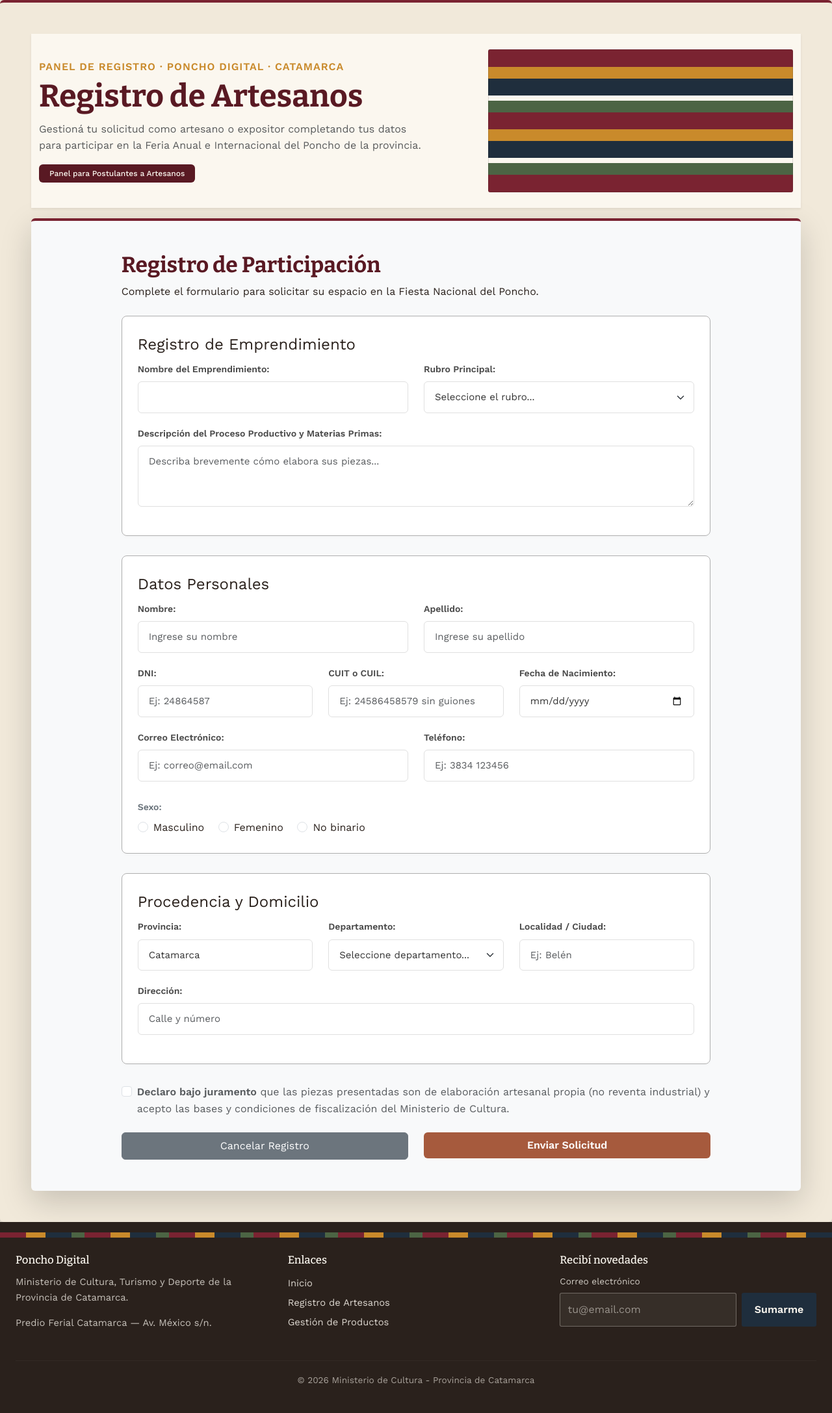
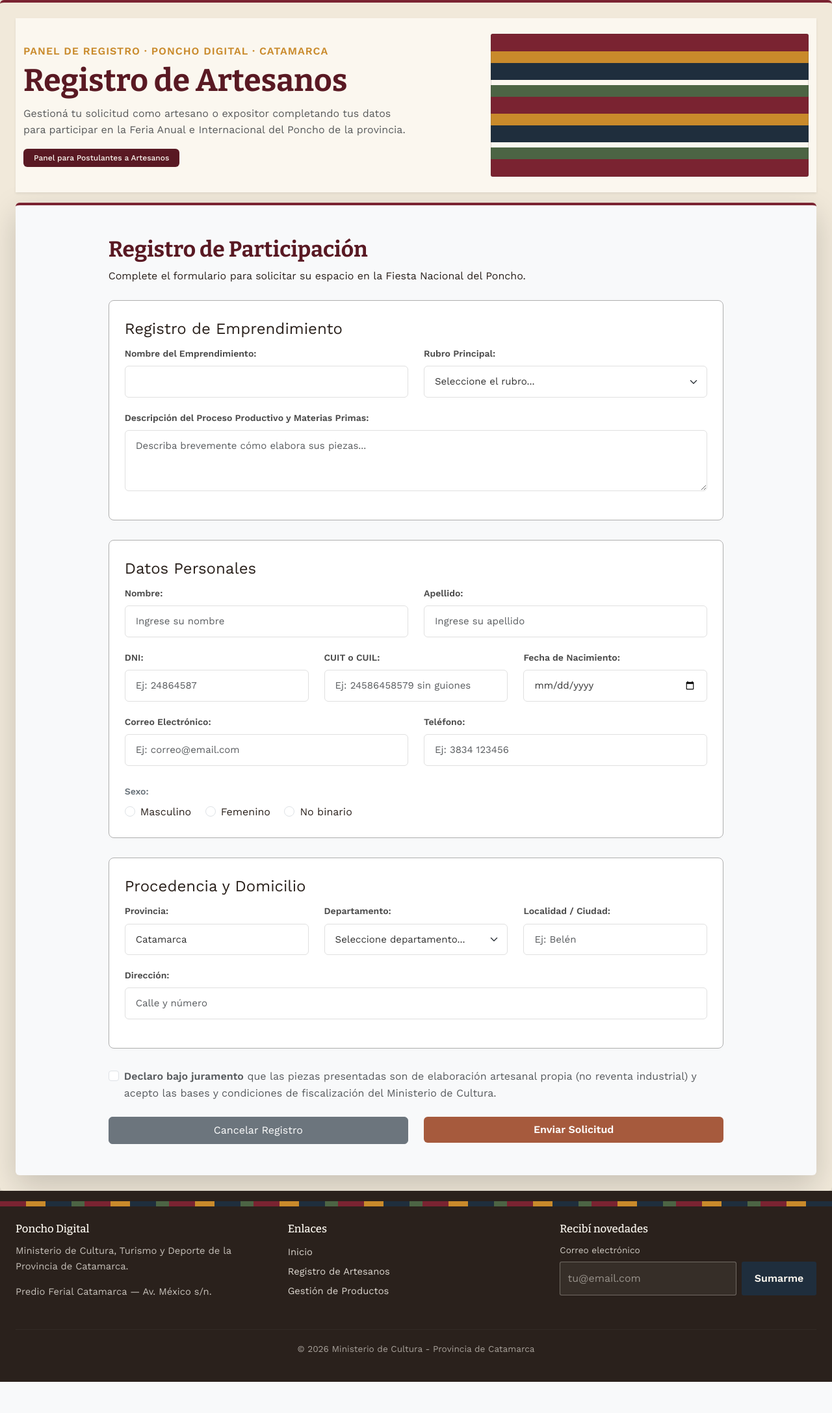
Before and after one commit to wusito/poncho-digital, a Django app: page /registro/ in a window 1280 px wide. Shown: the part 84-2259 px from the top of the page at 65% size. After the commit the page ends 2211 px from the top, so only its background shows below. Run offline with Django 5.2, Linux system fonts and the light colour scheme.

Commit message:
Ajustar el padding en las secciones de contenido de las plantillas para una mejor consistencia visual.

```diff
--- a/apps/artesanos/templates/artesanos/panel_solicitudes.html
+++ b/apps/artesanos/templates/artesanos/panel_solicitudes.html
@@ -29,7 +29,7 @@
 {% endblock header %}
 
 {% block content %}
-    <div class="p-4 p-md-5 rounded shadow-lg border-top border-4" style="border-color: var(--color-rojo) !important;">
+    <div class="p-4 p-md-4 rounded shadow-lg border-top border-4" style="border-color: var(--color-rojo) !important;">
         <!-- TÍTULO DE LA SECCIÓN / HERO -->
         <div class="container-fluid py-4 mb-3 hero position-relative overflow-hidden shadow-sm">
             <div class="container-fluid">
--- a/apps/artesanos/templates/artesanos/registro_artesano.html
+++ b/apps/artesanos/templates/artesanos/registro_artesano.html
@@ -28,7 +28,7 @@
 {% endblock header %}
 
 {% block content %}
-    <div class="p-4 p-md-5 rounded shadow-lg border-top border-4" style="border-color: var(--color-rojo) !important;">
+    <div class="p-4 p-md-4 rounded shadow-lg border-top border-4" style="border-color: var(--color-rojo) !important;">
 
         <!-- TÍTULO DE LA SECCIÓN -->
         <div class="container-fluid py-4 mb-3 hero position-relative overflow-hidden shadow-sm">
--- a/apps/productos/templates/productos/gestion_productos.html
+++ b/apps/productos/templates/productos/gestion_productos.html
@@ -40,7 +40,7 @@
 {% endblock header %}
 
 {% block content %}
-    <div class="p-4 p-md-5 rounded shadow-lg border-top border-4" style="border-color: var(--color-rojo) !important;">
+    <div class="p-4 p-md-4 rounded shadow-lg border-top border-4" style="border-color: var(--color-rojo) !important;">
         <!-- TÍTULO DE LA SECCIÓN -->
         <div class="container-fluid py-4 mb-3 hero position-relative overflow-hidden shadow-sm">
             <div class="container-fluid">
--- a/templates/index.html
+++ b/templates/index.html
@@ -4,7 +4,7 @@
 {% block title %}Inicio - Poncho Digital{% endblock %}
 
 {% block content %}
-
+    <div class="p-4 p-md-4 rounded shadow-lg border-top border-4" style="border-color: var(--color-rojo) !important;">
         <!-- SECCIÓN HERO -->
         <section class="hero" id="inicio">
             <div class="container-fluid">
@@ -233,5 +233,5 @@
                 </div>
             </div>
         </section>
-
+    </div>
 {% endblock %}
```
